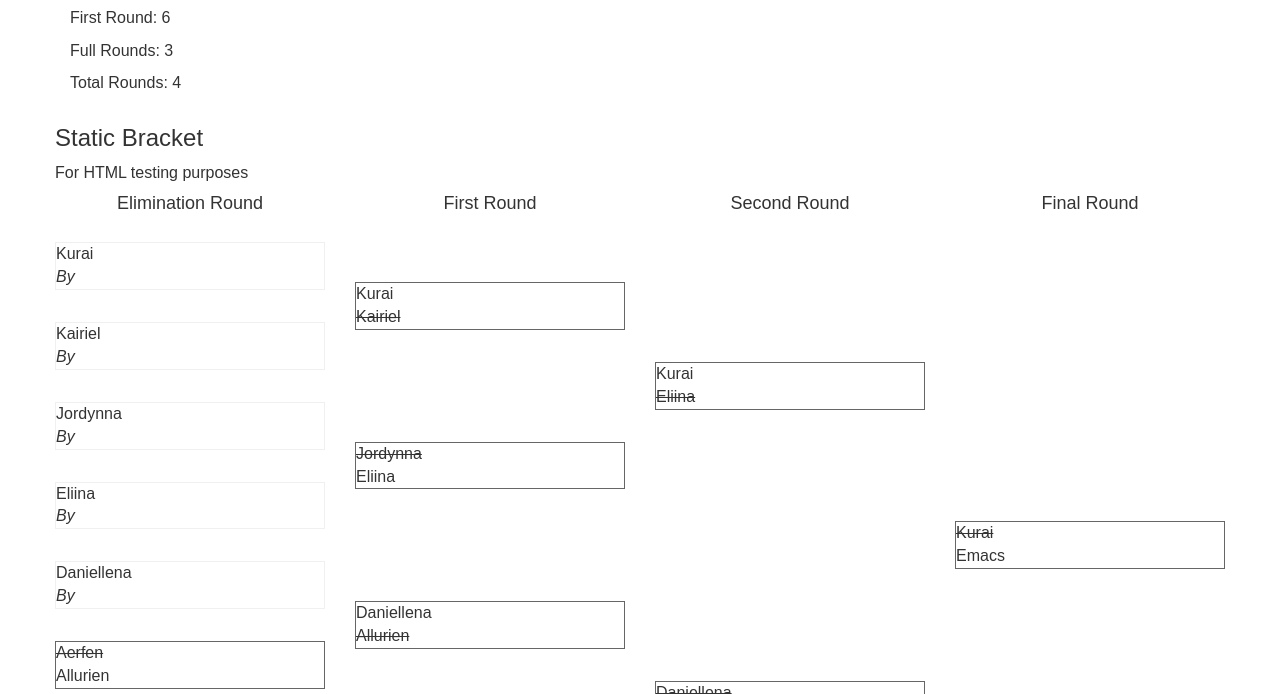
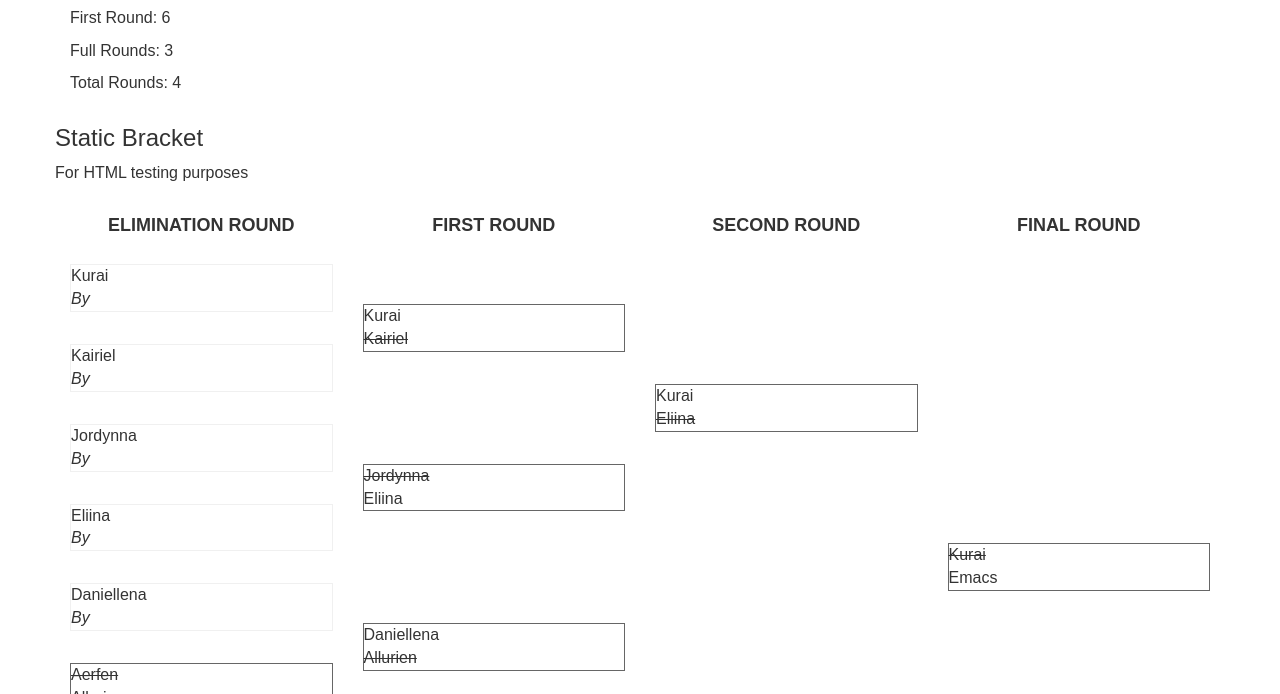
Before and after one commit to caiters/pet-battle-bracket, a website: page index.html in a window 1280 px wide. Shown: the part 258-952 px from the top of the page. Drawn offline with nearby package versions, Linux system fonts and the light colour scheme.

Commit message:
styling round headers

```diff
--- a/css/petbattle.less
+++ b/css/petbattle.less
@@ -5,10 +5,10 @@ body { font-family: 'futura-pt', sans-serif; font-size: 16px; }
   &:after { content: 'Pet Battle Bracket'; font-family: "stenciletta-right", sans-serif; position: absolute; left: 50%; top: 50%; color: #333; transform: translate(-50%, -50%); width: 100%; }
 }
 
-.battle { display: flex; }
+.battle { display: flex; margin: 2em 0; }
 
 .round { position: relative; padding-top: 2em; display: flex; justify-content: space-around; flex-direction: column; }
-.round-title { position: absolute; top: 0; left: 0; text-align: center; width: 100%; margin: 0; }
+.round-title { position: absolute; top: 0; left: 0; text-align: center; width: 100%; margin: 0; text-transform: uppercase; font-weight: 600; }
 
 .match { list-style: none outside; margin: 1em 0; padding: 0; border: 1px solid #666; }
 .match-by { border-color: #f0f0f0; }
```
Also changed, not shown: assets/petbattle.css.
